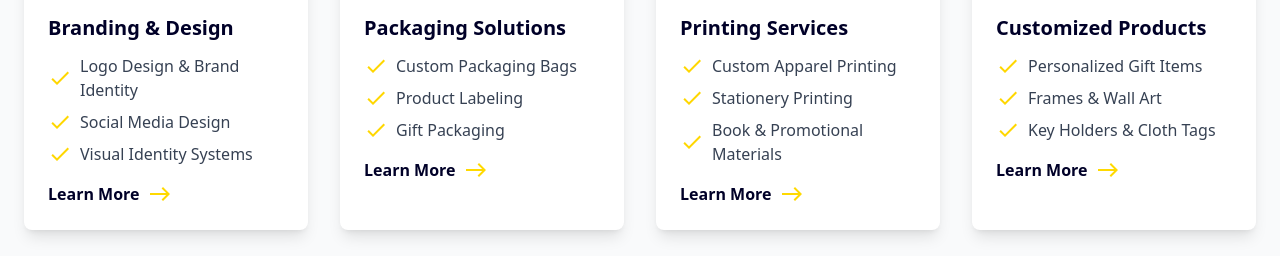
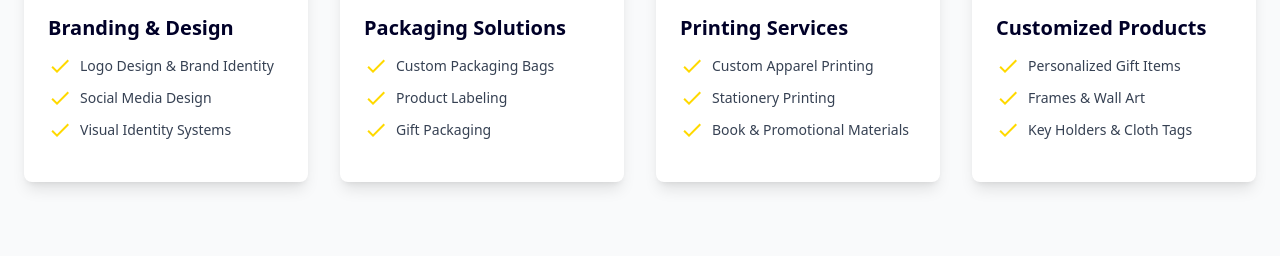
Before and after one commit to Tez-cyber/inks_pixels, a React (Vite) app: page /about in a window 1280 px wide. Shown: the part 1568-1824 px from the top of the page. Built offline with nearby package versions, Linux system fonts and the light colour scheme.

Commit message:
Removed learn more link

```diff
--- a/src/components/about/servicesSection.jsx
+++ b/src/components/about/servicesSection.jsx
@@ -65,7 +65,7 @@ export const ServicesSection = () => {
                         We offer comprehensive creative solutions to help your business
                         establish a strong visual identity and presence.
                     </p>
-                    <div className="w-24 h-1 bg-[#FFD700] mx-auto mt-4"></div>
+                    <div className="w-24 h-1 bg-gold mx-auto mt-4"></div>
                 </div>
 
                 <div className="grid md:grid-cols-2 lg:grid-cols-4 gap-8">
@@ -90,14 +90,14 @@ export const ServicesSection = () => {
                                     <ul className="text-gray-700 space-y-2 mb-4">
                                         {
                                             service.description.map((desc, index) => (
-                                                <li className="flex items-center">
-                                                    <CheckIcon className="text-[#FFD700] mr-2" />
-                                                    <span key={index}>{desc}</span>
+                                                <li className="flex items-center text-sm">
+                                                    <CheckIcon className="text-gold mr-2" />
+                                                    <span key={index} className='text-sm'>{desc}</span>
                                                 </li>
                                             ))
                                         }
                                     </ul>
-                                    <Link
+                                    {/* <Link
                                         to=""
                                         className="text-[#000028] font-semibold flex items-center cursor-pointer whitespace-nowrap rounded-md transition-colors duration-200 group"
                                     >
@@ -108,7 +108,7 @@ export const ServicesSection = () => {
                                         >
                                             <EastIcon />
                                         </span>
-                                    </Link>
+                                    </Link> */}
                                 </div>
                             </div>
                         ))
```
